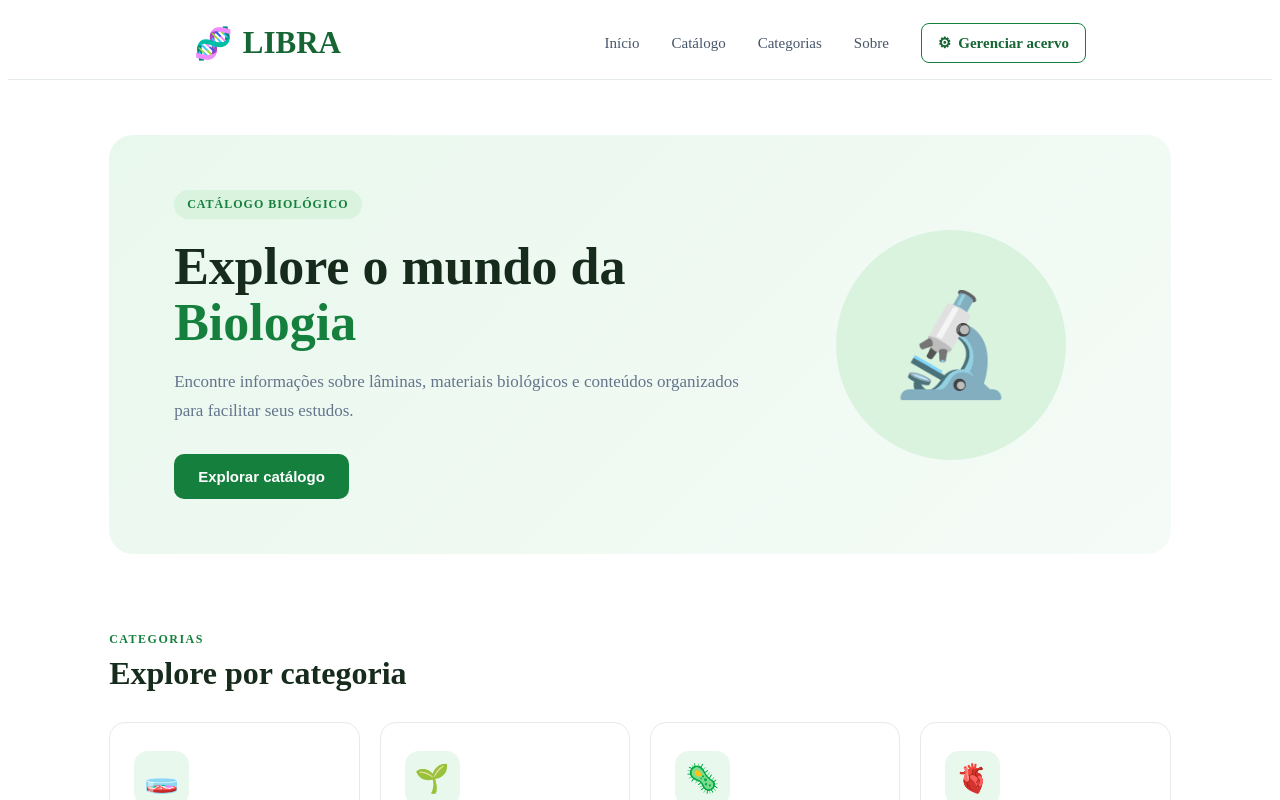
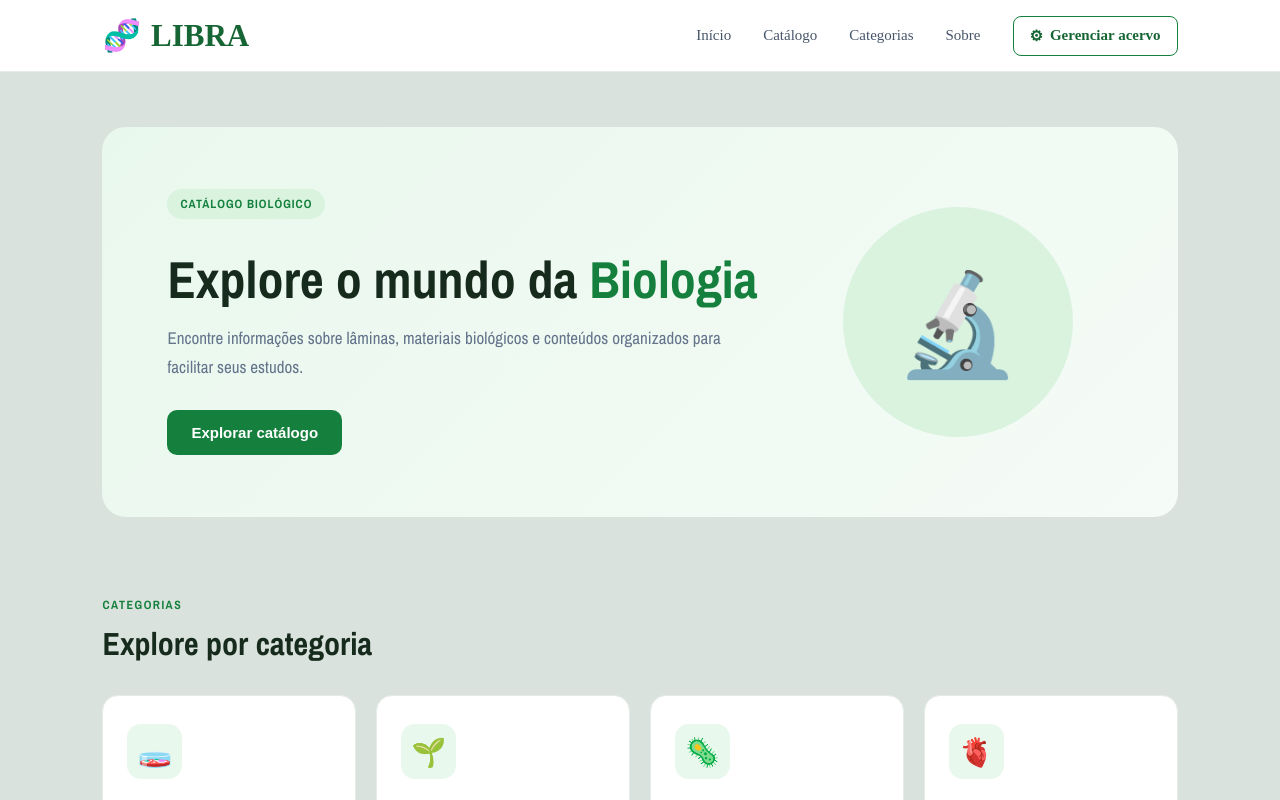
Before and after one commit to anafl4vi4/catalogo-biologia, an Angular app: page / in a window 1280 px wide. Shown: the top 800 px of the page. Built offline with nearby package versions, Linux system fonts and the light colour scheme.

Commit message:
Mudei a fonte (muita coisa)

```diff
--- a/src/app/paginas/admin-categorias/admin-categorias.css
+++ b/src/app/paginas/admin-categorias/admin-categorias.css
@@ -2,7 +2,7 @@
 :host {
   display: block;
   min-height: 100vh;
-  background: #f3f7f3;
+background: #dae2dd;
   color: #26352b;
 
 }
--- a/src/app/paginas/admin-laminas/admin-laminas.css
+++ b/src/app/paginas/admin-laminas/admin-laminas.css
@@ -2,7 +2,7 @@
 :host {
   display: block;
   min-height: 100vh;
-  background: #f3f7f3;
+  background: #dae2dd;
   color: #26352b;
 
 }
--- a/src/app/paginas/admin/admin.css
+++ b/src/app/paginas/admin/admin.css
@@ -2,7 +2,7 @@
 :host {
   display: block;
   min-height: 100vh;
-  background: #f3f7f3;
+ background: #dae2dd;
 }
 
 * {
--- a/src/app/paginas/categorias/categorias.css
+++ b/src/app/paginas/categorias/categorias.css
@@ -1,7 +1,11 @@
+@import url('https://fonts.googleapis.com/css2?family=Archivo+Narrow:wght@400;500;600;700&display=swap');
+
+
 .pagina {
   min-height: 100vh;
-  background: #f5f8f6;
+  background: #dae2dd;
   padding: 60px 8%;
+  font-family: 'Archivo Narrow', Helvetica, sans-serif;
 }
 
 /* Cabeçalho */
--- a/src/app/paginas/inicio/inicio.css
+++ b/src/app/paginas/inicio/inicio.css
@@ -1,3 +1,5 @@
+@import url('https://fonts.googleapis.com/css2?family=Archivo+Narrow:wght@400;500;600;700&display=swap');
+
 * {
   box-sizing: border-box;
 }
@@ -8,53 +10,52 @@
 
 body {
   margin: 0;
-  font-family: Arial, Helvetica, sans-serif;
-  background: #f5f8f6;
+  font-family: 'Archivo Narrow', Helvetica, sans-serif;
+  background: #dae2dd;
   color: #1f2933;
 }
 
 .app {
   min-height: 100vh;
+  font-family: 'Archivo Narrow', Helvetica, sans-serif;
 }
 
 /* =========================
    CABEÇALHO
 ========================= */
-
-.header {
-  height: 72px;
-  padding: 0 8%;
-  background: #ffffff;
-  display: flex;
-  align-items: center;
-  justify-content: space-between;
-  border-bottom: 1px solid #e5ebe7;
+.cabecalho-pagina {
+  max-width: 720px;
+  margin: 0 auto 36px;
+  text-align: center;
+  font-family: initial;
 }
 
-.logo {
-  display: flex;
-  align-items: center;
-  gap: 10px;
-  font-size: 21px;
+.tag {
+  display: inline-block;
+  margin-bottom: 12px;
+  padding: 7px 12px;
+  border-radius: 20px;
+  background: #e3f1e6;
+  color: #267342;
+  font-size: 11px;
   font-weight: 700;
-  color: #166534;
+  letter-spacing: 1.5px;
 }
 
-.menu {
-  display: flex;
-  gap: 32px;
+.cabecalho-pagina h1 {
+  margin: 0 0 14px;
+  color: #193d29;
+  font-size: clamp(32px, 5vw, 46px);
+  font-weight: 750;
+  letter-spacing: -1.2px;
 }
 
-.menu a {
-  text-decoration: none;
-  color: #475569;
-  font-size: 15px;
-  font-weight: 500;
-  transition: 0.2s;
-}
-
-.menu a:hover {
-  color: #15803d;
+.cabecalho-pagina p {
+  max-width: 590px;
+  margin: 0 auto;
+  color: #69796d;
+  font-size: 16px;
+  line-height: 1.8;
 }
 
 /* =========================
@@ -65,6 +66,7 @@ body {
   width: 84%;
   max-width: 1200px;
   margin: auto;
+
 }
 
 /* =========================
--- a/src/app/paginas/inicio/inicio.html
+++ b/src/app/paginas/inicio/inicio.html
@@ -1,8 +1,6 @@
+<app-cabeca></app-cabeca>
+
 <div class="app">
-
-  <header class="header">
-    <app-cabeca></app-cabeca>
-  </header>
 
   <main class="conteudo">
 
--- a/src/app/paginas/laminas/laminas.css
+++ b/src/app/paginas/laminas/laminas.css
@@ -1,9 +1,15 @@
+@import url('https://fonts.googleapis.com/css2?family=Archivo+Narrow:wght@400;500;600;700&display=swap');
+
+* {
+    font-family: 'Archivo Narrow', sans-serif;
+}
+
 /* ===== CONFIGURAÇÕES GERAIS ===== */
 
 :host {
   display: block;
   min-height: 100vh;
-  background: #f5f8f5;
+  background: #dae2dd;
   color: #24352a;
 }
 
@@ -20,6 +26,7 @@
   max-width: 720px;
   margin: 0 auto 36px;
   text-align: center;
+  font-family: initial;
 }
 
 .tag {
--- a/src/app/paginas/login/login.css
+++ b/src/app/paginas/login/login.css
@@ -5,7 +5,7 @@
   justify-content: center;
   align-items: center;
   padding: 30px 20px;
-  background: #f3f7f3;
+ background: #dae2dd;
 }
 
 .cartao-login {
@@ -34,6 +34,7 @@
 
 .cabecalho-login {
   margin-bottom: 28px;
+  font-family: initial;
 }
 
 .tag {
--- a/src/app/paginas/sobre/sobre.css
+++ b/src/app/paginas/sobre/sobre.css
@@ -1,12 +1,13 @@
 .pagina {
   min-height: 100vh;
-  background: #f5f8f6;
+  background: #dae2dd;
   padding: 60px 8%;
 }
 
 .cabecalho-pagina {
   max-width: 750px;
   margin-bottom: 45px;
+  font-family: initial;
 }
 
 .tag {
--- a/src/app/paginas/usuarios/usuarios.css
+++ b/src/app/paginas/usuarios/usuarios.css
@@ -2,7 +2,7 @@
 :host {
   display: block;
   min-height: 100vh;
-  background: #f3f7f3;
+  background: #dae2dd;
   color: #26352b;
 
 }
--- a/src/styles.css
+++ b/src/styles.css
@@ -1 +1,19 @@
 /* You can add global styles to this file, and also import other style files */
+@import url('https://fonts.googleapis.com/css2?family=Archivo+Narrow:wght@400;500;600;700&display=swap');
+
+* {
+  box-sizing: border-box;
+}
+
+body {
+  margin: 0;
+  font-family: 'Archivo Narrow', sans-serif;
+  background: #dae2dd;
+  color: #1f2933;
+}
+
+/* Cabeçalho com fonte original */
+app-cabeca,
+app-cabeca * {
+  font-family: initial !important;
+}
```
